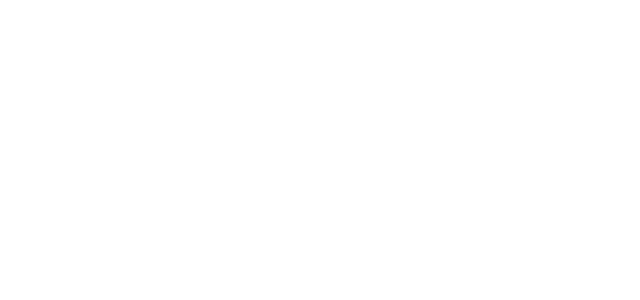
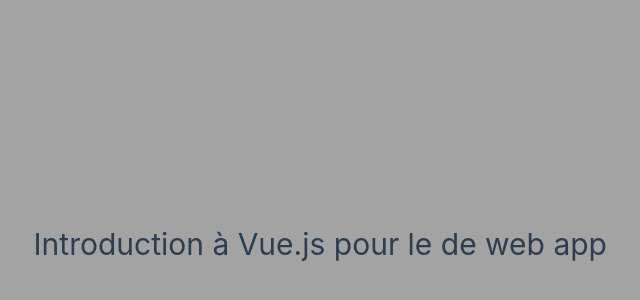
Before and after one commit to prof-moevus/sae_2025_vuejs, a Vue app: page / in a window 1280 px wide. Shown: the part 156-456 px from the top of the page, without its empty margins (33-673 px from the left). Built offline with nearby package versions, Linux system fonts and the light colour scheme.

Commit message:
:lipstick: Update main page

```diff
--- a/src/App.vue
+++ b/src/App.vue
@@ -1,3 +1,13 @@
+<script></script>
+
 <template>
+<h1> Introduction à Vue.js pour le de web app</h1>
+</template>
 
-</template>
+<style>
+
+body {
+  background-color: #a3a3a3;
+}
+
+</style>
```
